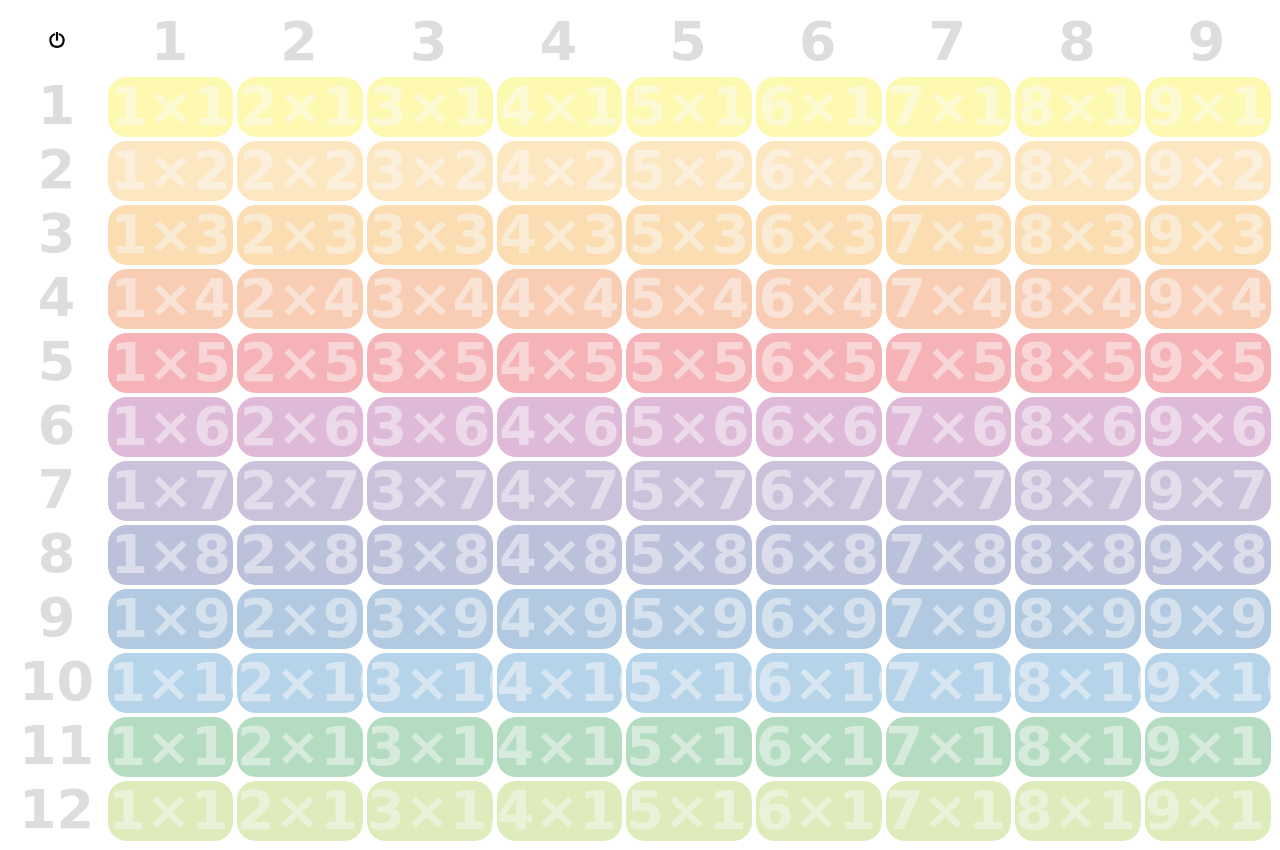
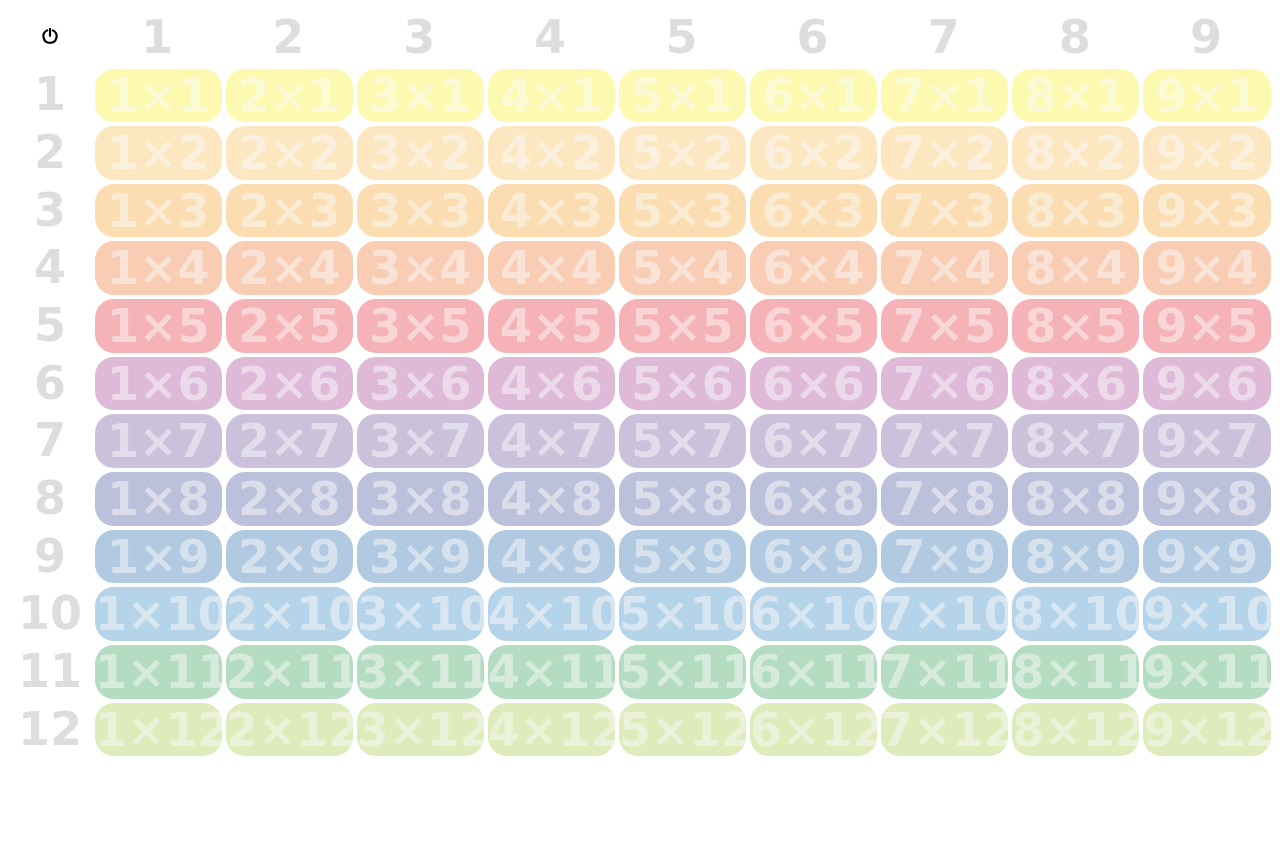
Before and after one commit to sunnysideup/kids.sunnysideup.co.nz, a plain HTML site: page index.html in a window 1280 px wide. After the commit the page ends 800 px from the top, so only its background shows below. Drawn offline with Linux system fonts and the light colour scheme; a web font is replaced by a local one.

Commit message:
PATCH: ff fix

```diff
--- a/index.css
+++ b/index.css
@@ -31,7 +31,7 @@ table {
     width: 100%;
 }
 table * {
-    font-size: 2.7rem!important;
+    font-size: 2.3rem!important;
 }
 table, tr, th, td {
     padding: 0;
```
